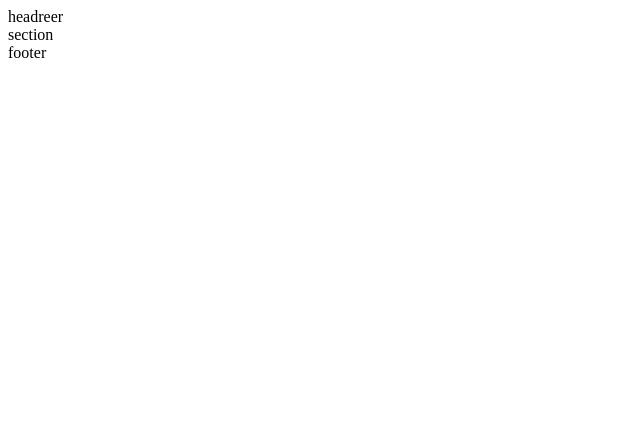
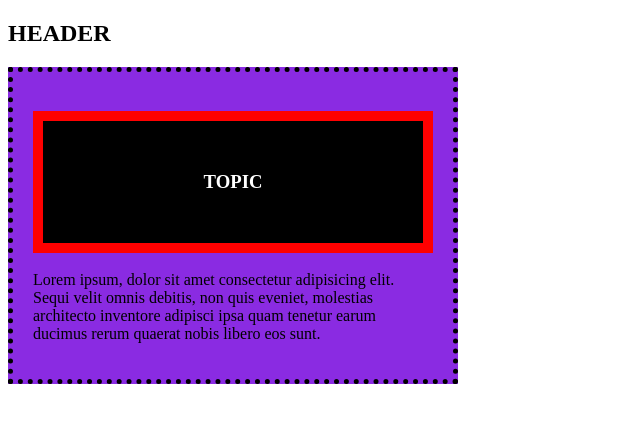
Before and after one commit to tokoputkaradze/toko1-smart, a plain HTML site: page index.html in a window 1280 px wide. Shown: the whole page, without its empty margins (0-640 px from the left). Drawn offline with Linux system fonts and the light colour scheme.

Commit message:
adding.css

```diff
--- a/index.html
+++ b/index.html
@@ -4,16 +4,33 @@
     <meta charset="UTF-8">
     <meta name="viewport" content="width=device-width, initial-scale=1.0">
     <title>test toko</title>
+    <link rel="stylesheet" href="style.css">
 </head>
 <body>
     <header>
-        headreer
+        <h2>HEADER</h2>
     </header>
     <section>
-        section
+        <article>
+            <h3 class="TOPIC">TOPIC </h3>
+            <p>
+                Lorem ipsum, dolor sit amet consectetur adipisicing elit.
+                 Sequi velit omnis debitis, non quis eveniet, molestias architecto
+                 inventore adipisci ipsa quam tenetur earum ducimus rerum quaerat nobis libero eos sunt.
+            </p>
+        </article>
+    </section>
+    <section>
+
+    </section>
+    <section>
+
+    </section>
+    <section>
+
     </section>
     <footer>
-        footer
+
     </footer>
 </body>
 </html>
--- /dev/null
+++ b/style.css
@@ -0,0 +1,14 @@
+.TOPIC{
+    border: 10px solid red;
+    background: black;
+    color: white;
+    padding: 50px;
+    text-align: center;
+}
+article{
+    width: 400px;
+    background-color: blueviolet;
+    border: 5px dotted;
+    padding: 20px;
+    margin-bottom: 50px auto;
+}
```
